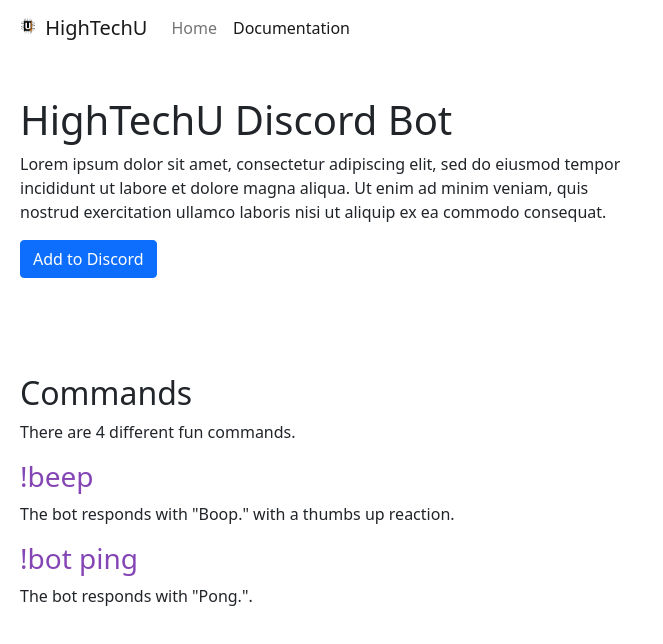
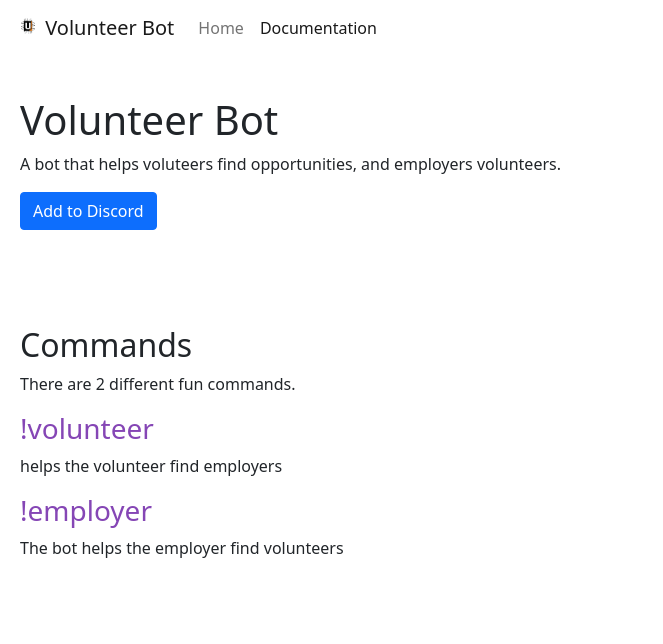
Before and after one commit to hightechu/accelerator-volunteer-bot, a website: page docs/documentation.html in a window 1280 px wide. Shown: the whole page, without its empty margins (0-663 px from the left). Drawn offline with nearby package versions, Linux system fonts and the light colour scheme.

Commit message:
more changes

```diff
--- a/docs/documentation.html
+++ b/docs/documentation.html
@@ -3,9 +3,9 @@
   <head>
     <!-- Required Metas -->
     <meta charset="utf-8">
-    <title>Documentation - HighTechU Discord Bot</title>
-    <meta name="description" content="A Discord Bot for the HighTechU Community!">
-    <meta name="author" content="HighTechU">
+    <title>Documentation - Volunteer Bot</title>
+    <meta name="description" content="A Volunteer Bot for the Volunteering Community!">
+    <meta name="author" content="Volunteer Bot">
 
     <!-- Mobile Specific Metas -->
     <meta name="viewport" content="width=device-width, initial-scale=1">
@@ -26,7 +26,7 @@
         <div class="container-fluid">
           <a class="navbar-brand" href="./index.html">
             <img src="images/favicon.png" alt="" width="24" height="24" class="d-inline-block align-text-top">
-            HighTechU
+            Volunteer Bot
           </a>
           <button class="navbar-toggler" type="button" data-bs-toggle="collapse" data-bs-target="#navbarNav"
             aria-controls="navbarNav" aria-expanded="false" aria-label="Toggle navigation">
@@ -50,9 +50,9 @@
     <main class="container-fluid">
       <div class="row">
         <section class="col-md-6 content">
-          <h1>HighTechU Discord Bot</h1>
+          <h1>Volunteer Bot</h1>
           <p>
-            Lorem ipsum dolor sit amet, consectetur adipiscing elit, sed do eiusmod tempor incididunt ut labore et dolore magna aliqua. Ut enim ad minim veniam, quis nostrud exercitation ullamco laboris nisi ut aliquip ex ea commodo consequat.
+            A bot that helps voluteers find opportunities, and employers volunteers.
           </p>
           <p>
             <a class="btn btn-primary" target="_blank" rel="noopener noreferrer" href="https://discord.com/oauth2/authorize?client_id=REPLACE_WITH_YOUR_CLIENT_ID&scope=bot&permissions=52290" role="button">Add to Discord</a>
@@ -61,11 +61,11 @@
         <section class="col-md-12 content">
           <section class="col-md-6">
             <h2>Commands</h2>
-            <p>There are 4 different fun commands.</p>
-            <h3>!beep</h3>
-            <p>The bot responds with "Boop." with a thumbs up reaction.</p>
-            <h3>!bot ping</h3>
-            <p>The bot responds with "Pong.".</p>
+            <p>There are 2 different fun commands.</p>
+            <h3>!volunteer</h3>
+            <p>helps the volunteer find employers</p>
+            <h3>!employer</h3>
+            <p>The bot helps the employer find volunteers</p>
           </section>
         </section>
       </div>
```
Also changed, not shown: docs/index.html (+1 -1 lines).
